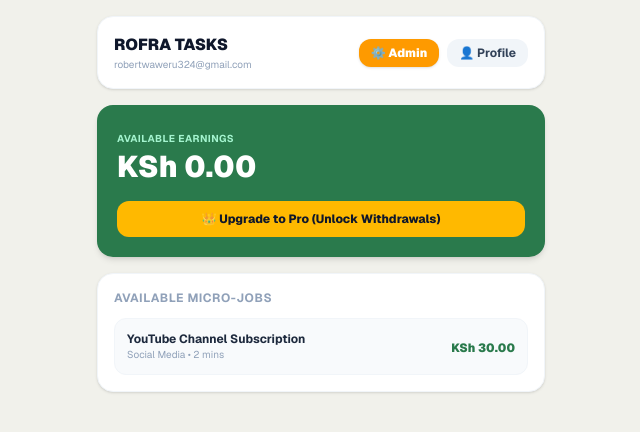
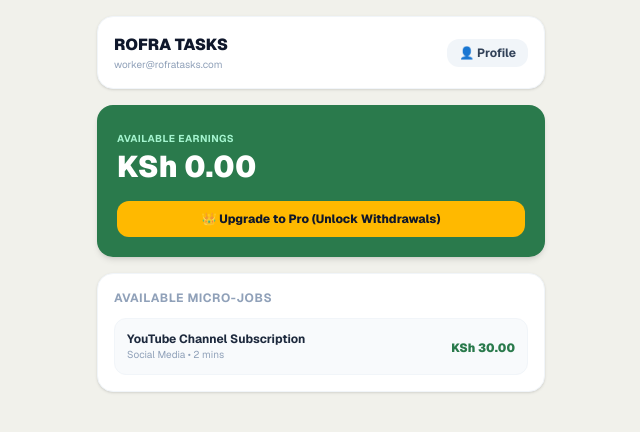
Before and after one commit to manageroutlier29-cell/rofra-tasks, a Next.js app: page /dashboard in a window 1280 px wide. Shown: the top 432 px of the page, without its empty margins (319-959 px from the left). Built offline with nearby package versions, Linux system fonts and the light colour scheme.

Commit message:
Fix dynamic email check for admin button on dashboard

```diff
--- a/app/dashboard/page.tsx
+++ b/app/dashboard/page.tsx
@@ -1,13 +1,18 @@
 'use client';
 
+import { useState, useEffect } from 'react';
 import { useRouter } from 'next/navigation';
 import { isAdmin } from '@/lib/auth';
 
 export default function WorkerDashboard() {
   const router = useRouter();
+  const [userEmail, setUserEmail] = useState<string>('');
 
-  // Replace with dynamic email from your auth provider (e.g. NextAuth / Supabase / Clerk)
-  const userEmail = 'robertwaweru324@gmail.com';
+  useEffect(() => {
+    // Retrieves logged in user email from localStorage, session, or default worker
+    const storedEmail = localStorage.getItem('userEmail') || 'worker@rofratasks.com';
+    setUserEmail(storedEmail);
+  }, []);
 
   return (
     <div className="min-h-screen bg-[#f1f1eb] text-slate-800 font-sans p-4">
@@ -17,10 +22,11 @@ export default function WorkerDashboard() {
         <div className="bg-white p-4 rounded-2xl shadow-sm border border-slate-100 flex justify-between items-center">
           <div>
             <h1 className="text-base font-black text-slate-900">ROFRA TASKS</h1>
-            <p className="text-[10px] text-slate-400">{userEmail}</p>
+            <p className="text-[10px] text-slate-400">{userEmail || 'Loading...'}</p>
           </div>
 
           <div className="flex gap-2">
+            {/* Show Admin button ONLY if logged in email matches robertwaweru324@gmail.com */}
             {isAdmin(userEmail) && (
               <button
                 onClick={() => router.push('/admin')}
```
